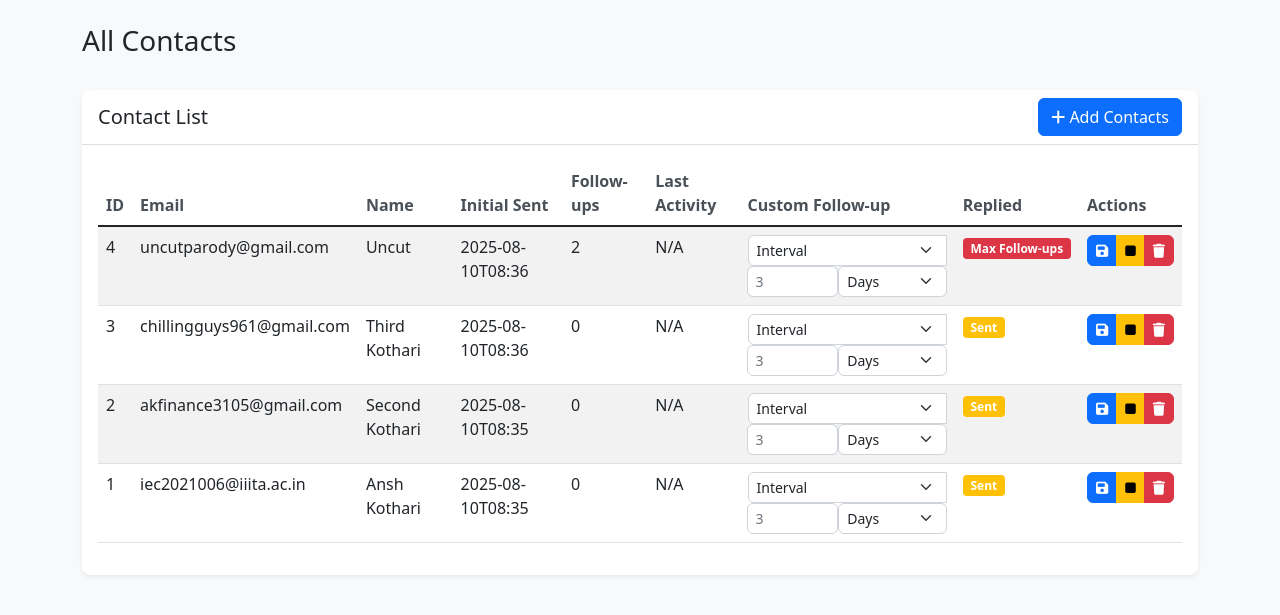
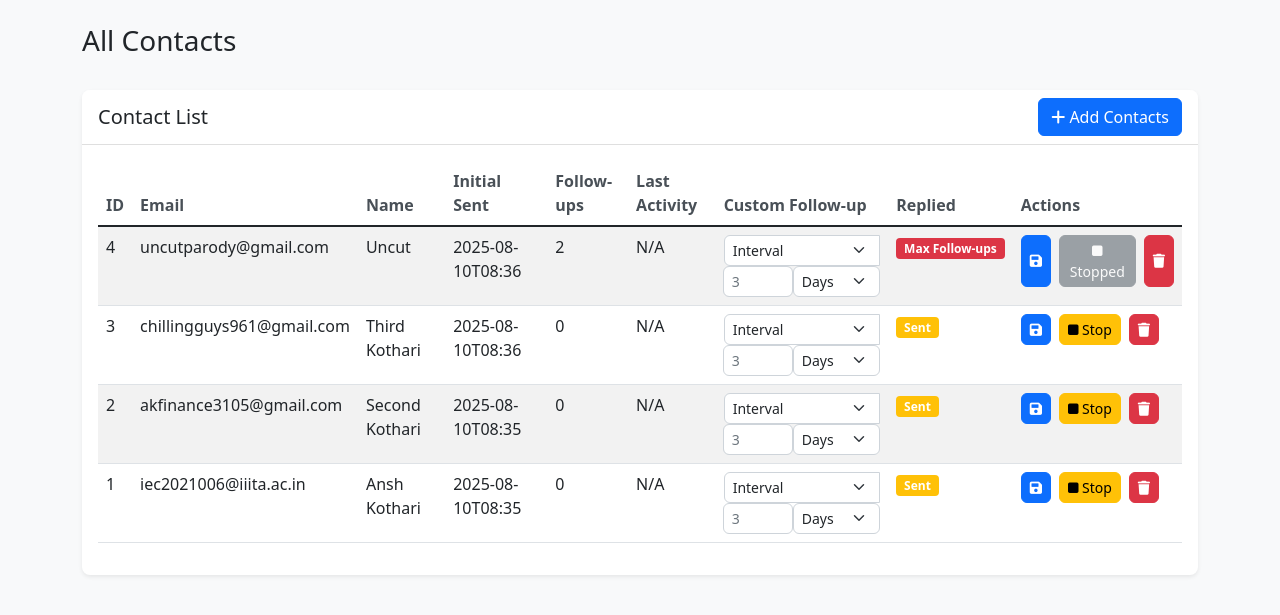
Before and after one commit to anshgeez31/Cold-Email-Tool, a Flask app: page /contacts in a window 1280 px wide. Shown: the part 56-671 px from the top of the page. Run offline with Flask 3, Linux system fonts and the light colour scheme; data comes from the database, SQL or seed files in the repository.

Commit message:
Assistant checkpoint: Add button spacing and immediate state changes
Assistant generated file changes:
- templates/contacts.html: Add spacing between buttons and improve button states, Update stopFollowups function to change button immediately

---

User prompt:

Add some space between them. Also the button should change as soon as I click on stop follow up button.

Replit-Commit-Author: Assistant
Replit-Commit-Session-Id: 351e7a85-a553-4a1b-8c0d-e43fa78f7baf

```diff
--- a/templates/contacts.html
+++ b/templates/contacts.html
@@ -77,13 +77,17 @@
                                     {% endif %}
                                 </td>
                                 <td>
-                                    <div class="btn-group" role="group">
+                                    <div class="d-flex gap-2">
                                         <button class="btn btn-sm btn-primary" onclick="updateCustomTime({{ contact.id }})" title="Save custom time">
                                             <i class="fas fa-save"></i>
                                         </button>
-                                        {% if contact.initial_sent_date and not contact.replied %}
-                                        <button class="btn btn-sm btn-warning" onclick="stopFollowups({{ contact.id }})" title="Stop follow-ups">
-                                            <i class="fas fa-stop"></i>
+                                        {% if contact.initial_sent_date and not contact.replied and contact.followup_sent_count < 2 %}
+                                        <button class="btn btn-sm btn-warning" id="stop-btn-{{ contact.id }}" onclick="stopFollowups({{ contact.id }})" title="Stop follow-ups">
+                                            <i class="fas fa-stop"></i> Stop
+                                        </button>
+                                        {% elif contact.initial_sent_date and not contact.replied and contact.followup_sent_count >= 2 %}
+                                        <button class="btn btn-sm btn-secondary" disabled title="Follow-ups already stopped">
+                                            <i class="fas fa-stop"></i> Stopped
                                         </button>
                                         {% endif %}
                                         <button class="btn btn-sm btn-danger" onclick="deleteContact({{ contact.id }})" title="Delete contact">
@@ -196,6 +200,15 @@
             return;
         }
 
+        // Change button immediately
+        const button = document.getElementById(`stop-btn-${contactId}`);
+        if (button) {
+            button.disabled = true;
+            button.className = 'btn btn-sm btn-secondary';
+            button.innerHTML = '<i class="fas fa-stop"></i> Stopped';
+            button.title = 'Follow-ups already stopped';
+        }
+
         fetch('/stop_followups', {
             method: 'POST',
             headers: {
@@ -209,13 +222,27 @@
         .then(data => {
             if (data.success) {
                 alert('Follow-ups stopped for this contact!');
-                location.reload();
+                // No need to reload since we already updated the button
             } else {
                 alert('Error stopping follow-ups: ' + data.error);
+                // Revert button state on error
+                if (button) {
+                    button.disabled = false;
+                    button.className = 'btn btn-sm btn-warning';
+                    button.innerHTML = '<i class="fas fa-stop"></i> Stop';
+                    button.title = 'Stop follow-ups';
+                }
             }
         })
         .catch(error => {
             alert('Error: ' + error);
+            // Revert button state on error
+            if (button) {
+                button.disabled = false;
+                button.className = 'btn btn-sm btn-warning';
+                button.innerHTML = '<i class="fas fa-stop"></i> Stop';
+                button.title = 'Stop follow-ups';
+            }
         });
     }
 
```
